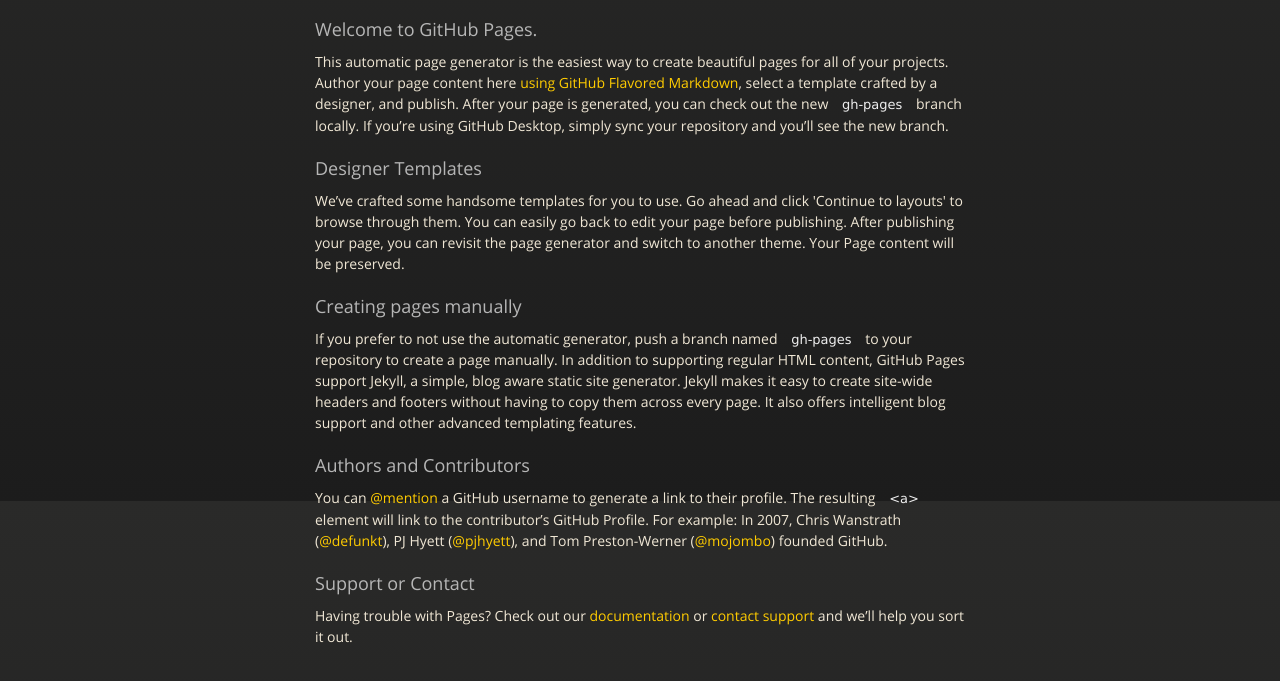
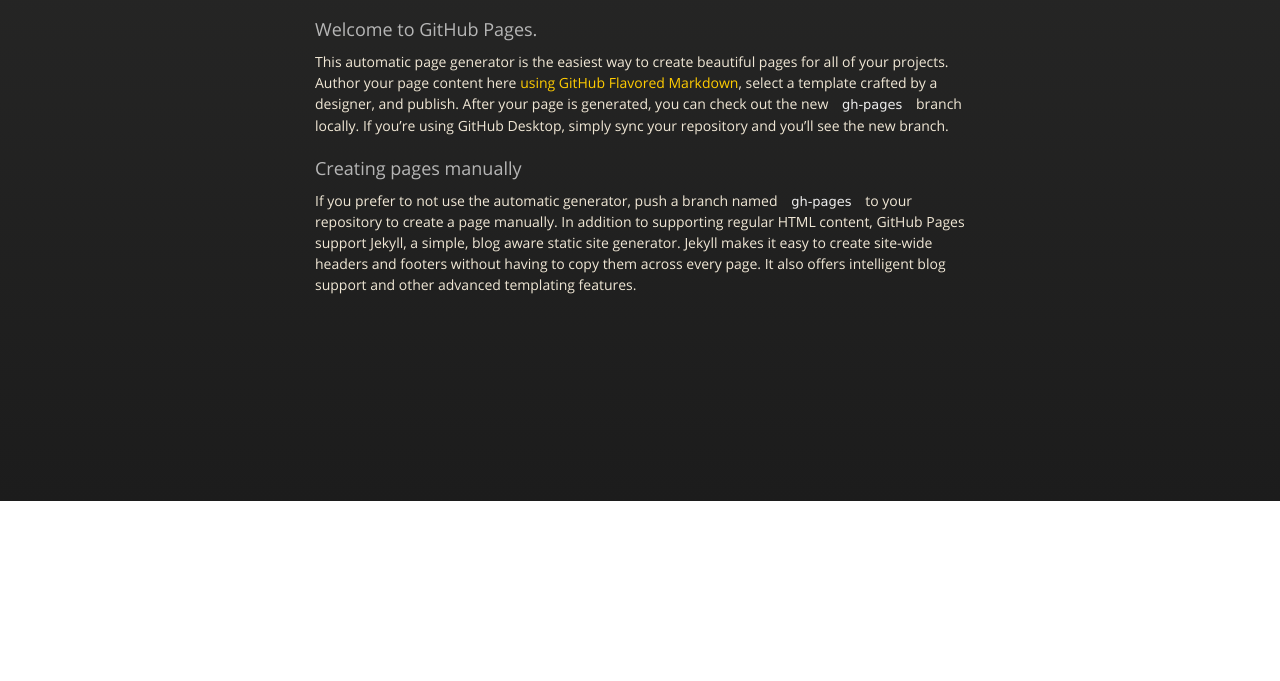
Before and after one commit to jamesfkinney/jamesfkinney.github.io, a plain HTML site: page index.html in a window 1280 px wide. Shown: the part 299-980 px from the top of the page. After the commit the page ends 800 px from the top, so only its background shows below. Drawn offline with nearby package versions, Linux system fonts and the light colour scheme.

```diff
--- a/index.html
+++ b/index.html
@@ -45,24 +45,9 @@
 <p>This automatic page generator is the easiest way to create beautiful pages for all of your projects. Author your page content here <a href="https://guides.github.com/features/mastering-markdown/">using GitHub Flavored Markdown</a>, select a template crafted by a designer, and publish. After your page is generated, you can check out the new <code>gh-pages</code> branch locally. If you’re using GitHub Desktop, simply sync your repository and you’ll see the new branch.</p>
 
 <h3>
-<a id="designer-templates" class="anchor" href="#designer-templates" aria-hidden="true"><span aria-hidden="true" class="octicon octicon-link"></span></a>Designer Templates</h3>
-
-<p>We’ve crafted some handsome templates for you to use. Go ahead and click 'Continue to layouts' to browse through them. You can easily go back to edit your page before publishing. After publishing your page, you can revisit the page generator and switch to another theme. Your Page content will be preserved.</p>
-
-<h3>
 <a id="creating-pages-manually" class="anchor" href="#creating-pages-manually" aria-hidden="true"><span aria-hidden="true" class="octicon octicon-link"></span></a>Creating pages manually</h3>
 
 <p>If you prefer to not use the automatic generator, push a branch named <code>gh-pages</code> to your repository to create a page manually. In addition to supporting regular HTML content, GitHub Pages support Jekyll, a simple, blog aware static site generator. Jekyll makes it easy to create site-wide headers and footers without having to copy them across every page. It also offers intelligent blog support and other advanced templating features.</p>
-
-<h3>
-<a id="authors-and-contributors" class="anchor" href="#authors-and-contributors" aria-hidden="true"><span aria-hidden="true" class="octicon octicon-link"></span></a>Authors and Contributors</h3>
-
-<p>You can <a href="https://help.github.com/articles/basic-writing-and-formatting-syntax/#mentioning-users-and-teams" class="user-mention">@mention</a> a GitHub username to generate a link to their profile. The resulting <code>&lt;a&gt;</code> element will link to the contributor’s GitHub Profile. For example: In 2007, Chris Wanstrath (<a href="https://github.com/defunkt" class="user-mention">@defunkt</a>), PJ Hyett (<a href="https://github.com/pjhyett" class="user-mention">@pjhyett</a>), and Tom Preston-Werner (<a href="https://github.com/mojombo" class="user-mention">@mojombo</a>) founded GitHub.</p>
-
-<h3>
-<a id="support-or-contact" class="anchor" href="#support-or-contact" aria-hidden="true"><span aria-hidden="true" class="octicon octicon-link"></span></a>Support or Contact</h3>
-
-<p>Having trouble with Pages? Check out our <a href="https://help.github.com/pages">documentation</a> or <a href="https://github.com/contact">contact support</a> and we’ll help you sort it out.</p>
       </section>
 
     </div>
```
Also changed, not shown: params.json (+1 -1 lines).
